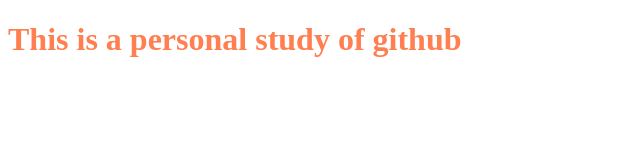
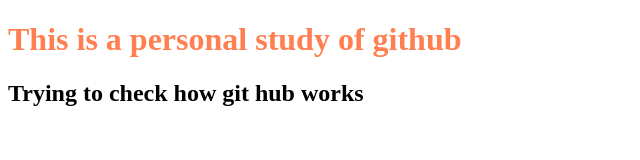
Before and after one commit to Masteradedave/studyG, a plain HTML site: page index.html in a window 1280 px wide. Shown: the whole page, without its empty margins (0-640 px from the left). Drawn offline with Linux system fonts and the light colour scheme.

Commit message:
updated text

```diff
--- a/index.html
+++ b/index.html
@@ -8,5 +8,6 @@
 </head>
 <body>
     <h1>This is a personal study of github</h1>
+    <h2>Trying to check how git hub works</h2>
 </body>
 </html>
```
